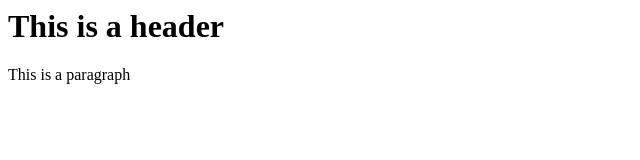
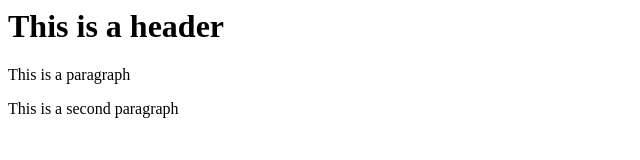
Before and after one commit to ahmetcetinkaya1983/bootstrap, a website: page index.html in a window 1280 px wide. Shown: the whole page, without its empty margins (0-640 px from the left). Drawn offline with Linux system fonts and the light colour scheme.

Commit message:
liveserver changes on index.html

```diff
--- a/index.html
+++ b/index.html
@@ -4,5 +4,6 @@
     <body>
         <h1>This is a header</h1>
         <p>This is a paragraph</p>
+        <p>This is a second paragraph</p>
     </body>
 </html>
--- a/package.json
+++ b/package.json
@@ -4,7 +4,9 @@
   "description": "This is a test directory to learn git and node",
   "main": "index.html",
   "scripts": {
-    "test": "echo \"Error: no test specified\" && exit 1"
+    "start": "npm run lite",
+    "test": "echo \"Error: no test specified\" && exit 1",
+    "lite": "lite-server"
   },
   "repository": {
     "type": "git",
```
